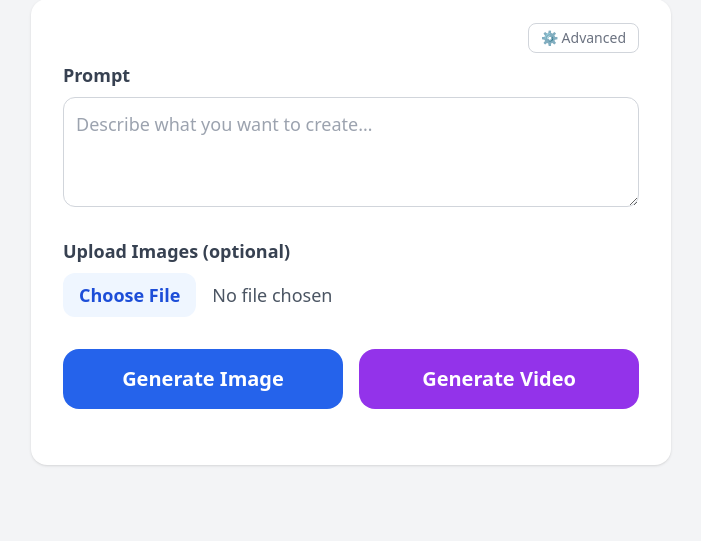
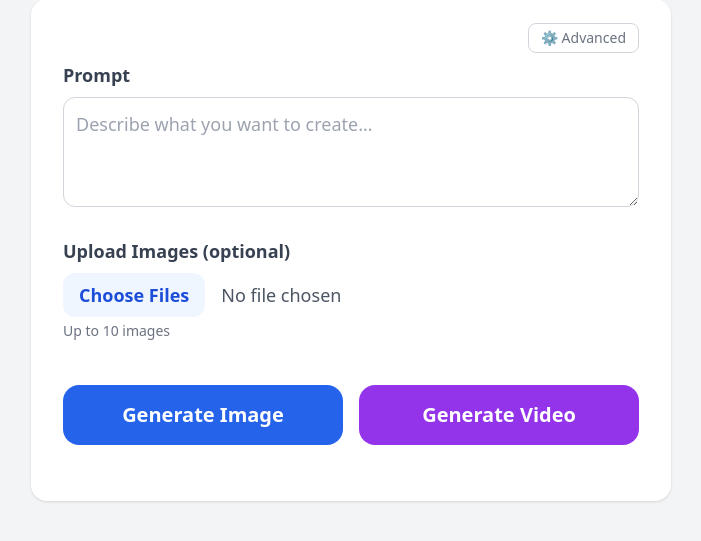
Before and after one commit to SleeplessAnnoyedNerd/ai-image-gen, a Flask app: page / in a window 1280 px wide. Shown: the part 109-650 px from the top of the page, without its empty margins (289-990 px from the left). Run offline with Flask 3, Linux system fonts and the light colour scheme; parts of the project's set-up code (start-up, migrations or seed data) failed here and were passed over; some libraries are stand-ins or nearby versions.

Commit message:
feat: multi-image upload UI in index template
- Native <input type=file multiple>, name changed to 'images'
- Thumbnail grid with remove buttons and fullscreen preview overlay
- Grid auto-hides input at 10-image cap, re-enables for single image
- FormData builder collects all grid images on htmx submit
- Shared singleton overlay (one per-page, lazy-initialized)
- Translation keys upload_label/upload_max wired via Jinja

```diff
--- a/templates/index.html
+++ b/templates/index.html
@@ -35,29 +35,177 @@
       <label class="block text-lg font-semibold text-gray-700 mb-2">
         {{ t.upload_label }}
       </label>
-      <input type="file" name="image" accept="image/*" id="image-input"
+      <input type="file" name="images" id="image-input"
+             accept="image/*" multiple
              class="block w-full text-lg text-gray-600
                     file:mr-4 file:py-2 file:px-4
                     file:rounded-xl file:border-0
                     file:text-lg file:font-semibold
                     file:bg-blue-50 file:text-blue-700
                     hover:file:bg-blue-100" />
-      <img id="image-preview" src="" alt=""
-           class="mt-3 rounded-xl object-cover hidden"
-           style="width:100px;height:100px;" />
+      <p class="text-sm text-gray-500 mt-1">{{ t.upload_max }}</p>
+      <div id="image-grid" class="mt-3 flex flex-wrap gap-3"></div>
     </div>
     <script>
-      document.getElementById('image-input').addEventListener('change', function() {
-        var preview = document.getElementById('image-preview');
-        if (this.files && this.files[0]) {
-          preview.src = URL.createObjectURL(this.files[0]);
-          preview.classList.remove('hidden');
-        } else {
-          preview.src = '';
-          preview.classList.add('hidden');
+      (function() {
+        var input     = document.getElementById('image-input');
+        var grid      = document.getElementById('image-grid');
+        var MAX       = 10;
+        // Prevent duplicate registrations during development.
+        if (input._ready) return; input._ready = true;
+
+        /* ---- Preview helpers ---- */
+
+        function addPreview(file, idx) {
+          var card = document.createElement('div');
+          card.style.cssText =
+            'position:relative;width:120px;height:120px;border-radius:8px;overflow:hidden;' +
+            'border:1px solid #e5e7eb';
+
+          var img = document.createElement('img');
+          img.src         = URL.createObjectURL(file);
+          img.alt         = file.name;
+          img.className   = 'w-full h-full object-cover';
+          img.draggable   = false;
+          card.appendChild(img);
+
+          var btn = document.createElement('button');
+          btn.type = 'button';
+          btn.innerHTML = '&times;';
+          btn.title  = 'Remove ' + file.name;
+          btn.style.cssText =
+            'position:absolute;top:4px;right:4px;' +
+            'background:rgba(0,0,0,.55);color:#fff;border:none;border-radius:50%;' +
+            'width:24px;height:24px;font-size:14px;line-height:24px;text-align:center;' +
+            'cursor:pointer;padding:0;';
+          btn.addEventListener('click', function(e) {
+            e.preventDefault();
+            card.remove();
+            URL.revokeObjectURL(img.src);
+            rebuildFiles(input, grid);
+            updateVisibility(input, grid, MAX);
+          });
+          card.appendChild(btn);
+
+          card.addEventListener('click', function() {
+            showOverlay(img.src);
+          });
+
+          grid.appendChild(card);
         }
-      });
+
+        function rebuildFiles(input, grid) {
+          if (!(input && input.files)) return;
+          var dt = new DataTransfer();
+          var items = grid.querySelectorAll('div > img');
+          for (var i = 0; i < items.length; i++) {
+            dt.items.add(items[i].__file__);
+          }
+          input.files = dt.files;
+        }
+
+        function getGridFiles(grid) {
+          var result = [];
+          var items = grid.querySelectorAll('div > img');
+          for (var i = 0; i < items.length; i++) {
+            result.push(items[i].__file__);
+          }
+          return result;
+        }
+
+        function updateVisibility(input, grid, maxCount) {
+          var remaining = maxCount - grid.children.length;
+          if (remaining <= 0) {
+            input.style.display = 'none';
+          } else {
+            input.style.display = '';
+            input.multiple = (remaining > 1);
+          }
+        }
+
+        /* ---- Event listeners ---- */
+
+        input.addEventListener('change', function(e) {
+          if (!this.files || this.files.length === 0) return;
+          for (var i = 0; i < this.files.length; i++) {
+            var f = this.files[i];
+            // Skip files already shown in the grid.
+            var found = false;
+            grid.querySelectorAll('div > img').forEach(function(el) {
+              if (el.__file__ === f) found = true;
+            });
+            if (found) continue;
+            addPreview(f, grid.children.length);
+          }
+          updateVisibility(input, grid, MAX);
+          this.value = '';
+        });
+
+        /* Keep input.files in sync after manual DOM changes outside the change handler */
+        function listenInputChanges() {
+          Object.defineProperty(input, 'files', {
+            get: function() {
+              var dt = new DataTransfer();
+              var imgs = grid.querySelectorAll('div > img');
+              for (var i = 0; i < imgs.length; i++) {
+                dt.items.add(imgs[i].__file__);
+              }
+              return dt.files;
+            }
+          });
+        }
+        listenInputChanges();
+
+        /* Shared fullscreen preview overlay */
+        var __overlay__     = null;
+        var __overlayImg__  = null;
+        function showOverlay(src) {
+          if (!__overlay__) {
+            __overlay__     = document.createElement('div');
+            __overlayImg__  = document.createElement('img');
+            __overlay__.style.cssText =
+              'display:none;position:fixed;inset:0;background:rgba(0,0,0,.85);' +
+              'z-index:9999;align-items:center;justify-content:center;cursor:zoom-out';
+            __overlayImg__.style.cssText = 'max-width:90vw;max-height:90vh;border-radius:8px;pointer-events:none';
+            __overlay__.appendChild(__overlayImg__);
+            __overlay__.addEventListener('click', function() { __overlay__.style.display = 'none'; });
+            document.body.appendChild(__overlay__);
+          }
+          __overlayImg__.src = src;
+          __overlay__.style.display = 'flex';
+        }
+
+        /* Override submit to collect all selected images into FormData */
+        function buildFormData(form) {
+          var fd = new FormData();
+          var entries = form.elements;
+          for (var i = 0; i < entries.length; i++) {
+            var el = entries[i];
+            if (!el.name || el.disabled || el.tagName === 'FIELDSET') continue;
+            if (el.tagName === 'SELECT') {
+              for (var j = 0; j < el.options.length; j++) {
+                if (el.options[j].selected) fd.append(el.name, el.options[j].value);
+              }
+            } else if (el.type === 'file' && el.id === 'image-input') {
+              var files = getGridFiles(grid);
+              for (var j = 0; j < files.length; j++) fd.append(el.name, files[j]);
+            } else if (el.type !== 'button' && el.type !== 'submit') {
+              fd.append(el.name, el.value);
+            }
+          }
+          return fd;
+        }
+
+        /* Intercept form submission */
+        document.querySelector('form[hx-post]').addEventListener('htmx:configRequest', function(evt) {
+          var form = evt.detail.elt;
+          var fd = buildFormData(form);
+          delete evt.detail.parameters;
+          evt.detail.formData = fd;
+        });
+      })();
     </script>
+
 
     <!-- Advanced model selection panel -->
     <div id="adv-panel" class="hidden space-y-3 border border-gray-200 rounded-xl p-4 bg-gray-50">
```
